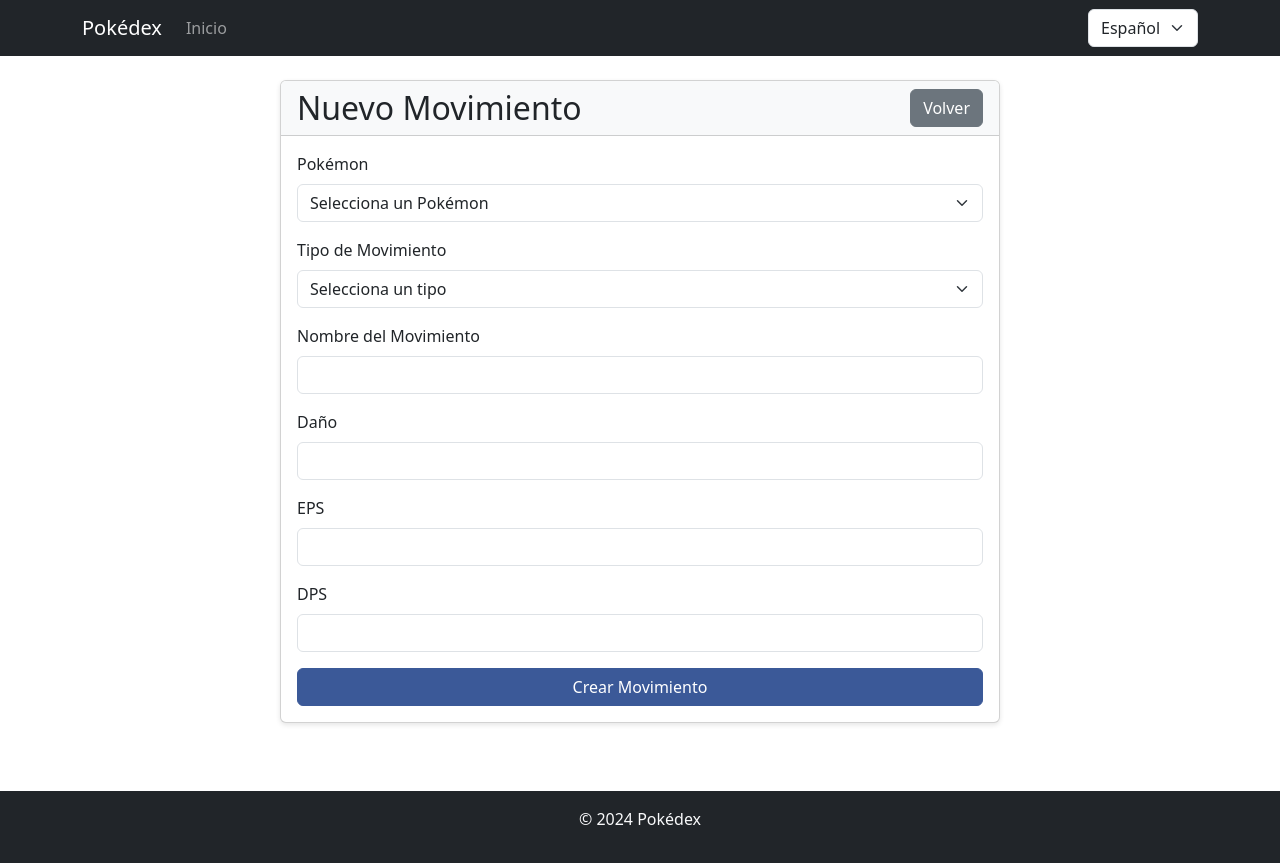
After one commit to DanieelJP/pokeProject, a PHP site: template app/views/admin/move/edit.twig in a window 1280 px wide. The commit adds this page. Run offline with PHP 8.4, Linux system fonts and the light colour scheme; the template is opened without the code that fills it, so the values that code supplies are empty; some libraries are stand-ins or nearby versions.

Commit message:
create, edit and delete moves functional

```diff
--- a/app/Router.php
+++ b/app/Router.php
@@ -166,7 +166,7 @@ class Router {
         $this->add('GET', '/admin/move/new', [$adminController, 'newMove'], true);
         $this->add('GET', '/admin/move/edit/:id', [$adminController, 'editMove'], true);
         $this->add('POST', '/admin/move/save', [$adminController, 'saveMove'], true);
-        $this->add('DELETE', '/admin/move/delete/:id', [$adminController, 'deleteMove'], true);
+        $this->add('POST', '/admin/move/delete/:id', [$adminController, 'deleteMove'], true);
 
         // Rutas CRUD para Raids
         $this->add('GET', '/admin/raid/new', [$adminController, 'newRaid'], true);
--- /dev/null
+++ b/app/views/admin/move/edit.twig
@@ -0,0 +1,97 @@
+{% extends 'layout.twig' %}
+
+{% block title %}{{ action == 'edit' ? 'Editar' : 'Nuevo' }} Movimiento - Panel de Administración{% endblock %}
+
+{% block content %}
+<div class="container mt-4">
+    {% if error %}
+        <div class="alert alert-danger alert-dismissible fade show" role="alert">
+            {{ error }}
+            <button type="button" class="btn-close" data-bs-dismiss="alert" aria-label="Close"></button>
+        </div>
+    {% endif %}
+
+    <div class="row justify-content-center">
+        <div class="col-md-8">
+            <div class="card">
+                <div class="card-header d-flex justify-content-between align-items-center">
+                    <h2 class="mb-0">{{ action == 'edit' ? 'Editar' : 'Nuevo' }} Movimiento</h2>
+                    <a href="/admin" class="btn btn-secondary">
+                        <i class="fas fa-arrow-left"></i> Volver
+                    </a>
+                </div>
+                <div class="card-body">
+                    <form method="POST" action="/admin/move/save" id="moveForm">
+                        {% if action == 'edit' and move %}
+                            <input type="hidden" name="id" value="{{ move.id }}">
+                        {% endif %}
+
+                        <div class="mb-3">
+                            <label for="pokemon_id" class="form-label">Pokémon</label>
+                            <select class="form-select" id="pokemon_id" name="pokemon_id" required>
+                                <option value="">Selecciona un Pokémon</option>
+                                {% for pokemon in pokemons %}
+                                    <option value="{{ pokemon.pokemon_id }}"
+                                            {{ move and move.pokemon_id == pokemon.pokemon_id ? 'selected' : '' }}>
+                                        {{ pokemon.name }}
+                                    </option>
+                                {% endfor %}
+                            </select>
+                        </div>
+
+                        <div class="mb-3">
+                            <label for="move_type" class="form-label">Tipo de Movimiento</label>
+                            <select class="form-select" id="move_type" name="move_type" required>
+                                <option value="">Selecciona un tipo</option>
+                                <option value="fast" {{ move and move.move_type == 'fast' ? 'selected' : '' }}>Rápido</option>
+                                <option value="main" {{ move and move.move_type == 'main' ? 'selected' : '' }}>Principal</option>
+                            </select>
+                        </div>
+
+                        <div class="mb-3">
+                            <label for="move_name" class="form-label">Nombre del Movimiento</label>
+                            <input type="text" class="form-control" id="move_name" name="move_name"
+                                   value="{{ move.move_name }}" required>
+                        </div>
+
+                        <div class="mb-3">
+                            <label for="damage" class="form-label">Daño</label>
+                            <input type="number" class="form-control" id="damage" name="damage"
+                                   value="{{ move.damage }}" required>
+                        </div>
+
+                        <div class="mb-3">
+                            <label for="eps" class="form-label">EPS</label>
+                            <input type="number" step="0.1" class="form-control" id="eps" name="eps"
+                                   value="{{ move.eps }}" required>
+                        </div>
+
+                        <div class="mb-3">
+                            <label for="dps" class="form-label">DPS</label>
+                            <input type="number" step="0.1" class="form-control" id="dps" name="dps"
+                                   value="{{ move.dps }}" required>
+                        </div>
+
+                        <div class="d-grid gap-2">
+                            <button type="submit" class="btn btn-primary">
+                                <i class="fas fa-save"></i>
+                                {{ action == 'edit' ? 'Actualizar' : 'Crear' }} Movimiento
+                            </button>
+                        </div>
+                    </form>
+                </div>
+            </div>
+        </div>
+    </div>
+</div>
+{% endblock %}
+
+{% block scripts %}
+<script>
+document.getElementById('moveForm').addEventListener('submit', function(e) {
+    if (!confirm('¿Estás seguro de que quieres {{ action == "edit" ? "actualizar" : "crear" }} este movimiento?')) {
+        e.preventDefault();
+    }
+});
+</script>
+{% endblock %}
```
Also changed, not shown: app/controllers/AdminController.php (+72 -5 lines), app/models/PokemonModel.php (+65 -5 lines), app/views/admin.twig (+7 -5 lines).
